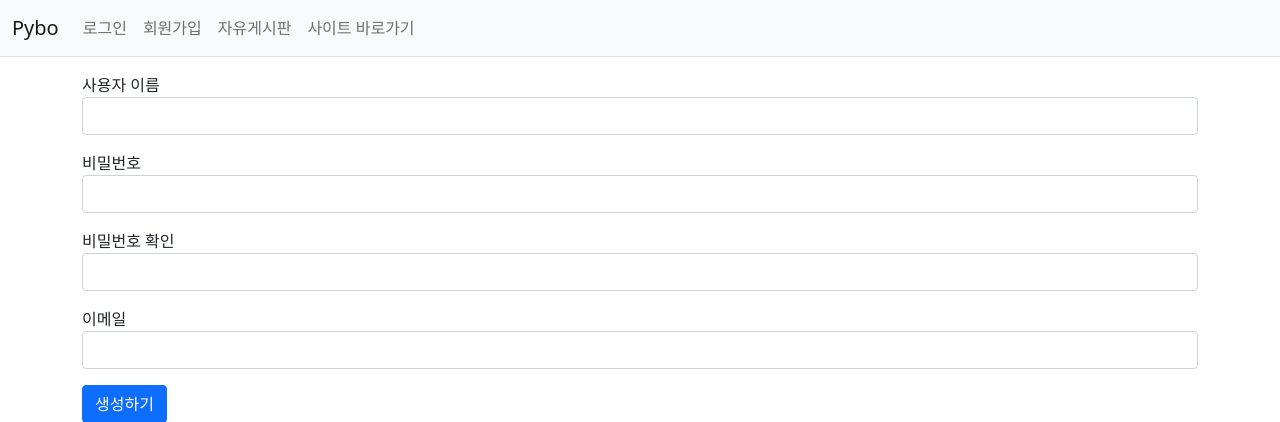
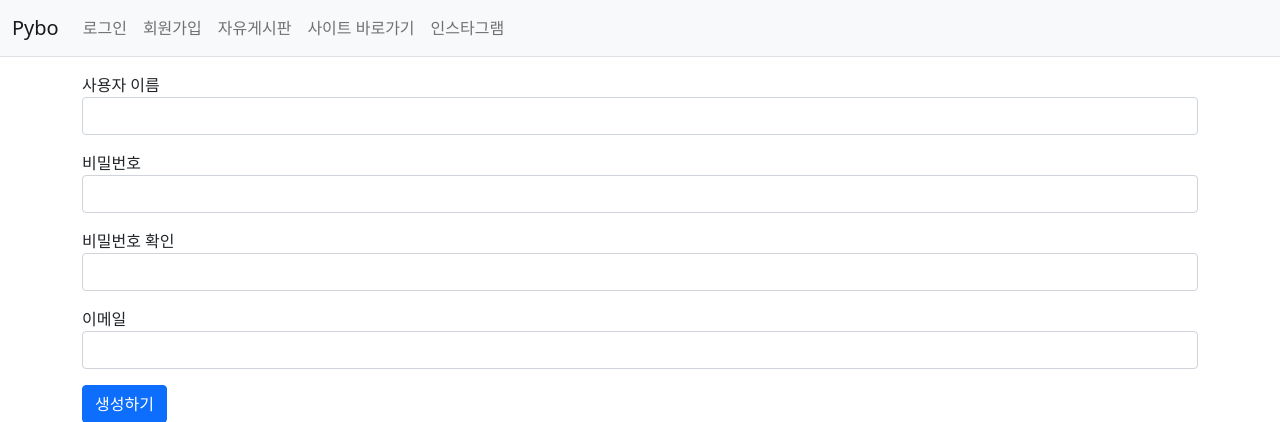
Before and after one commit to G-LePiz/project1, a Django app: page /common/signup/ in a window 1280 px wide. Shown: the top 422 px of the page. Run offline with Django 4.2, Linux system fonts and the light colour scheme; some libraries are stand-ins or nearby versions.

Commit message:
인스타그램 기능 추가

```diff
--- a/templates/navbar.html
+++ b/templates/navbar.html
@@ -30,6 +30,9 @@
                 <li>
                     <a class="nav-link" href="{% url 'bookmark:list' %}"> 사이트 바로가기</a>
                 </li>
+                <li>
+                    <a class="nav-link" href=" https://port-0-jinstagram-koh2xlizodrhi.sel4.cloudtype.app/">인스타그램</a>
+                </li>
             </ul>
         </div>
     </div>
```
Also changed, not shown: db.sqlite3.
